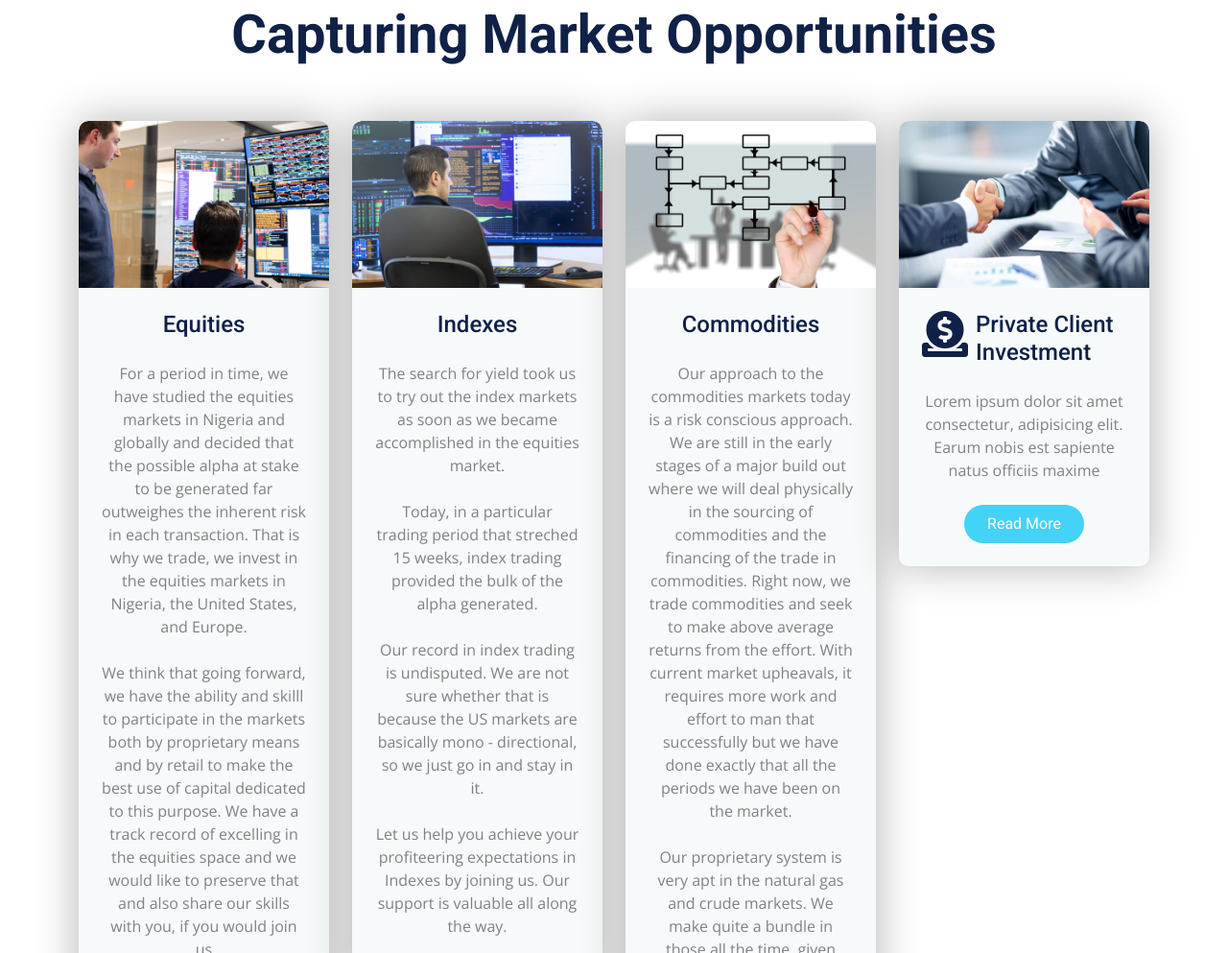
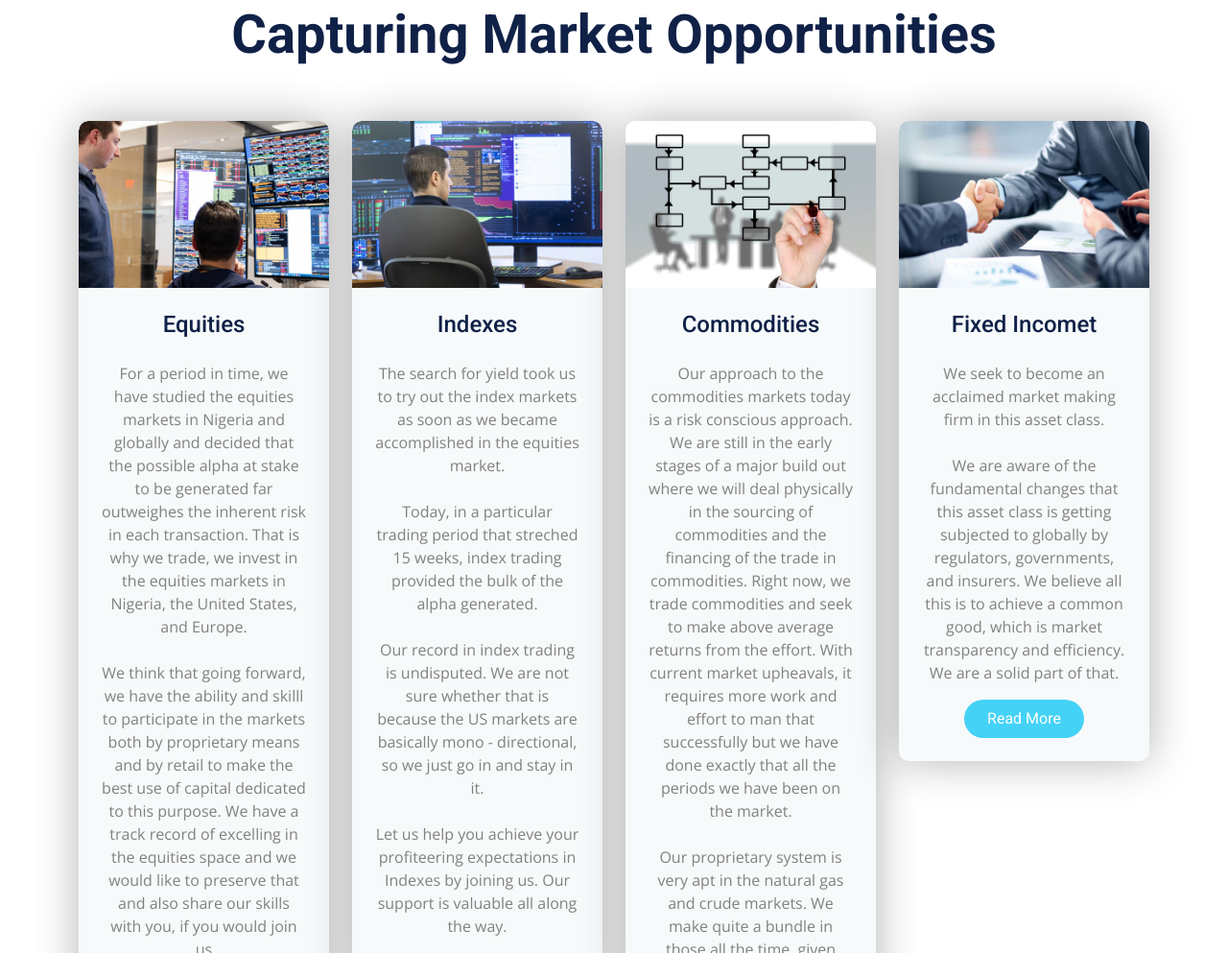
Before and after one commit to hubprism/eqfi, a plain HTML site: page service.html in a window 1280 px wide. Shown: the part 559-1552 px from the top of the page at 96% size. Drawn offline with nearby package versions, Linux system fonts and the light colour scheme.

Commit message:
Fixed Income added

```diff
--- a/service.html
+++ b/service.html
@@ -215,8 +215,10 @@ In the future, we hope to grow our footprints in the energy markets and the prec
                             </div>
                             <div class="service-content text-center p-4">
                                 <div class="service-content-inner">
-                                    <a href="#" class="h4 mb-4 d-inline-flex text-start"><i class="fas fa-donate fa-2x me-2"></i> Private Client Investment</a>
-                                    <p class="mb-4">Lorem ipsum dolor sit amet consectetur, adipisicing elit. Earum nobis est sapiente natus officiis maxime
+                                    <a href="#" class="h4 mb-4 d-inline-flex text-start">Fixed Incomet</a>
+                                    <p class="mb-4">We seek to become an acclaimed market making firm in this asset class.<p>We are aware of the fundamental changes that this asset class is getting subjected to globally by regulators, governments, and insurers. We believe all this is to achieve a common good, which is market transparency and efficiency.  We are a solid part of that.
+</p>
+
                                     </p>
                                     <a class="btn btn-light rounded-pill py-2 px-4" href="#">Read More</a>
                                 </div>
```
